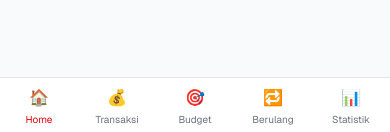
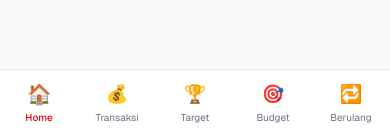
Before and after one commit to R-adittyaa/My-Money, a Next.js app: page / in a window 390 px wide. Shown: the part 709-841 px from the top of the page. Built offline with nearby package versions, Linux system fonts and the light colour scheme; no server answers; the database is empty; sample sign-in values are in the browser's storage.

Commit message:
fix: add goals to mobile nav

```diff
--- a/components/NavBottom.tsx
+++ b/components/NavBottom.tsx
@@ -6,16 +6,16 @@ import { usePathname } from "next/navigation";
 const NAV_ITEMS = [
   { href: "/", label: "Home", icon: "🏠" },
   { href: "/transaksi", label: "Transaksi", icon: "💰" },
+  { href: "/goals", label: "Target", icon: "🏆" },
   { href: "/budget", label: "Budget", icon: "🎯" },
   { href: "/berulang", label: "Berulang", icon: "🔁" },
-  { href: "/statistik", label: "Statistik", icon: "📊" },
 ];
 
 export default function NavBottom() {
   const pathname = usePathname();
 
   return (
-    <nav className="lg:hidden fixed bottom-0 left-0 right-0 z-30 border-t border-gray-200 dark:border-gray-800 bg-white/95 dark:bg-gray-950/95 backdrop-blur-md">
+    <nav className="lg:hidden fixed bottom-0 left-0 right-0 z-30 border-t border-gray-200 dark:border-gray-800 bg-white/95 dark:bg-gray-950/95 backdrop-blur-md pb-safe">
       <div className="grid grid-cols-5">
         {NAV_ITEMS.map((item) => {
           const isActive =
@@ -26,13 +26,15 @@ export default function NavBottom() {
             <Link
               key={item.href}
               href={item.href}
-              className={`flex flex-col items-center gap-0.5 py-2 text-[10px] transition ${
+              className={`flex flex-col items-center justify-center gap-0.5 py-2.5 text-[10px] transition ${
                 isActive
-                  ? "text-red-600 dark:text-red-500"
-                  : "text-gray-500 dark:text-gray-400"
+                  ? "text-red-600 dark:text-red-500 font-medium"
+                  : "text-gray-500 dark:text-gray-400 hover:text-gray-700 dark:hover:text-gray-300"
               }`}
             >
-              <span className="text-base">{item.icon}</span>
+              <span className={`text-lg transition-transform ${isActive ? "scale-110" : ""}`}>
+                {item.icon}
+              </span>
               <span>{item.label}</span>
             </Link>
           );
```
